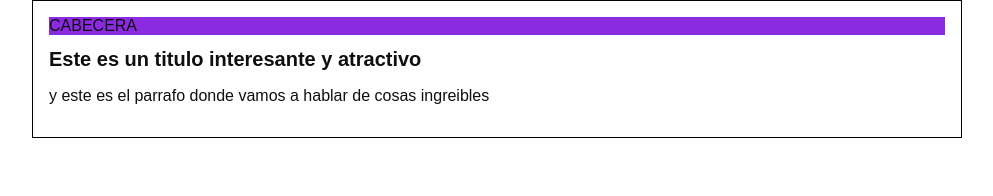
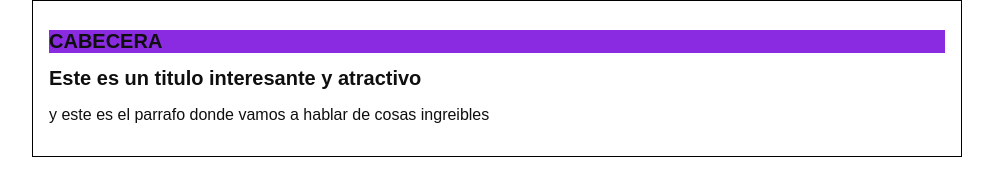
Before and after one commit to edgarunipacifico/hyperblog, a plain HTML site: page index.html in a window 1280 px wide. Shown: the whole page, without its empty margins (143-1136 px from the left). Drawn offline with Linux system fonts and the light colour scheme.

Commit message:
finalisado cabecera

```diff
--- a/index.html
+++ b/index.html
@@ -8,7 +8,7 @@
 </head>
 <body>
     <div id="container">
-        <div id="ca">CABECERA</div>
+        <div id="ca"><h1>CABECERA</h1></div>
 
 
         <div id="post">
```
